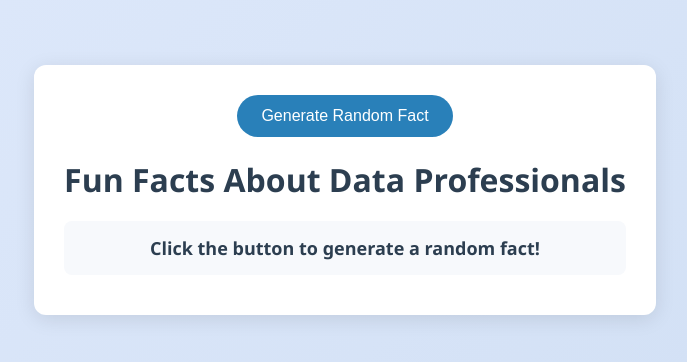
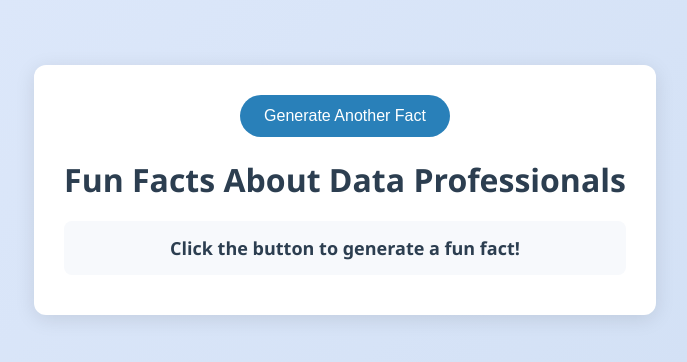
Before and after one commit to kunalkapade01/EarthFacts.., a plain HTML site: page index.html in a window 1280 px wide. Shown: the part 210-572 px from the top of the page, without its empty margins (295-982 px from the left). Drawn offline with Linux system fonts and the light colour scheme.

Commit message:
Update index.html

```diff
--- a/index.html
+++ b/index.html
@@ -70,9 +70,9 @@
 </head>
 <body>
     <div id="app">
-        <button id="generate-fact-button">Generate Random Fact</button>
+        <button id="generate-fact-button">Generate Another Fact</button>
         <h1>Fun Facts About Data Professionals</h1>
-        <p id="fun-fact" class="fact-item">Click the button to generate a random fact!</p>
+        <p id="fun-fact" class="fact-item">Click the button to generate a fun fact!</p>
     </div>
     <script>
         const facts = [
```
